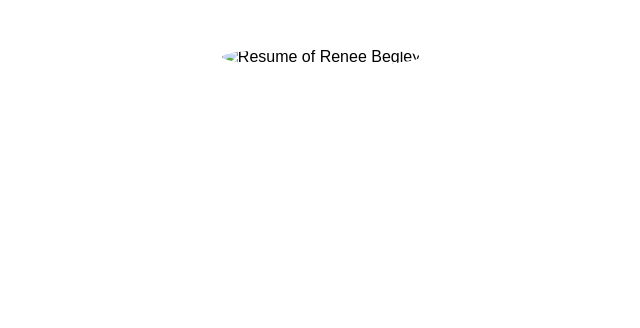
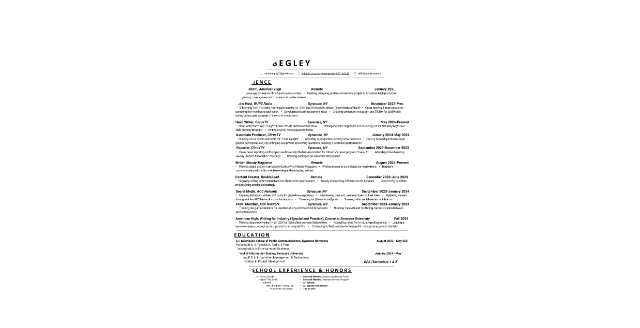
Before and after one commit to rebegley-su/project, a plain HTML site: page resume.html in a window 1280 px wide. Shown: the whole page, without its empty margins (319-959 px from the left). Drawn offline with Linux system fonts and the light colour scheme.

Commit message:
Update resume.html

```diff
--- a/resume.html
+++ b/resume.html
@@ -9,7 +9,7 @@
 </head>
 <body>
     <main>
-        <img src="reneeresume.png" alt="Resume of Renee Begley">
+        <img src="reneeresume.png.png" alt="Resume of Renee Begley">
     </main>
 </body>
 </html>
```
